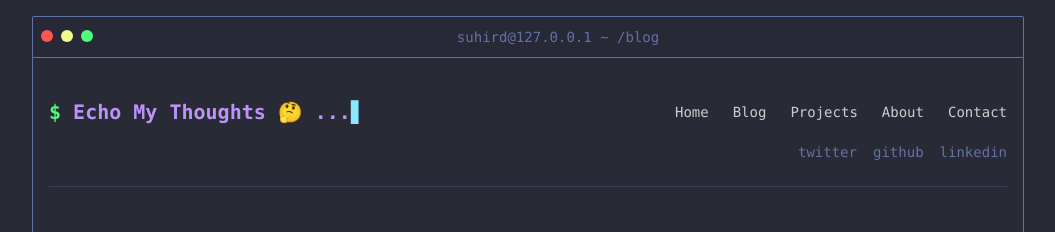
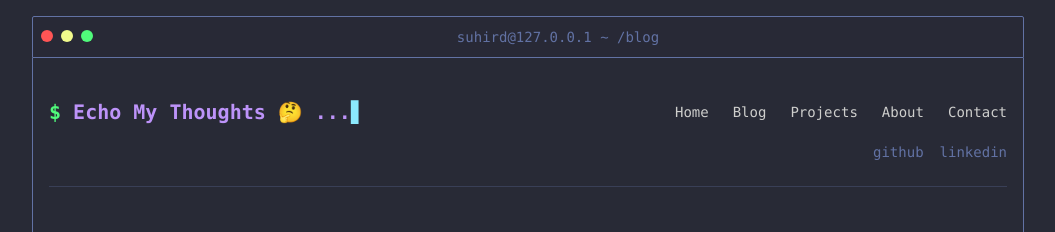
Before and after one commit to Suhird/Personal-Blog, a React app: page /Personal-Blog/ in a window 1280 px wide. Shown: the top 232 px of the page, without its empty margins (112-1167 px from the left). Built offline with nearby package versions, Linux system fonts and the light colour scheme; the HTML template or start-up script is replaced by a standard one.

Commit message:
Update Header.tsx - removed twitter from header

```diff
--- a/src/components/Header.tsx
+++ b/src/components/Header.tsx
@@ -46,14 +46,6 @@ const Header = () => {
       </div>
       <div className="flex justify-end mt-4 text-terminal-comment text-sm">
         <a
-          href="https://twitter.com/yourusername"
-          target="_blank"
-          rel="noreferrer"
-          className="ml-4 hover:text-terminal-cyan"
-        >
-          <span>twitter</span>
-        </a>
-        <a
           href="https://github.com/suhird"
           target="_blank"
           rel="noreferrer"
```
